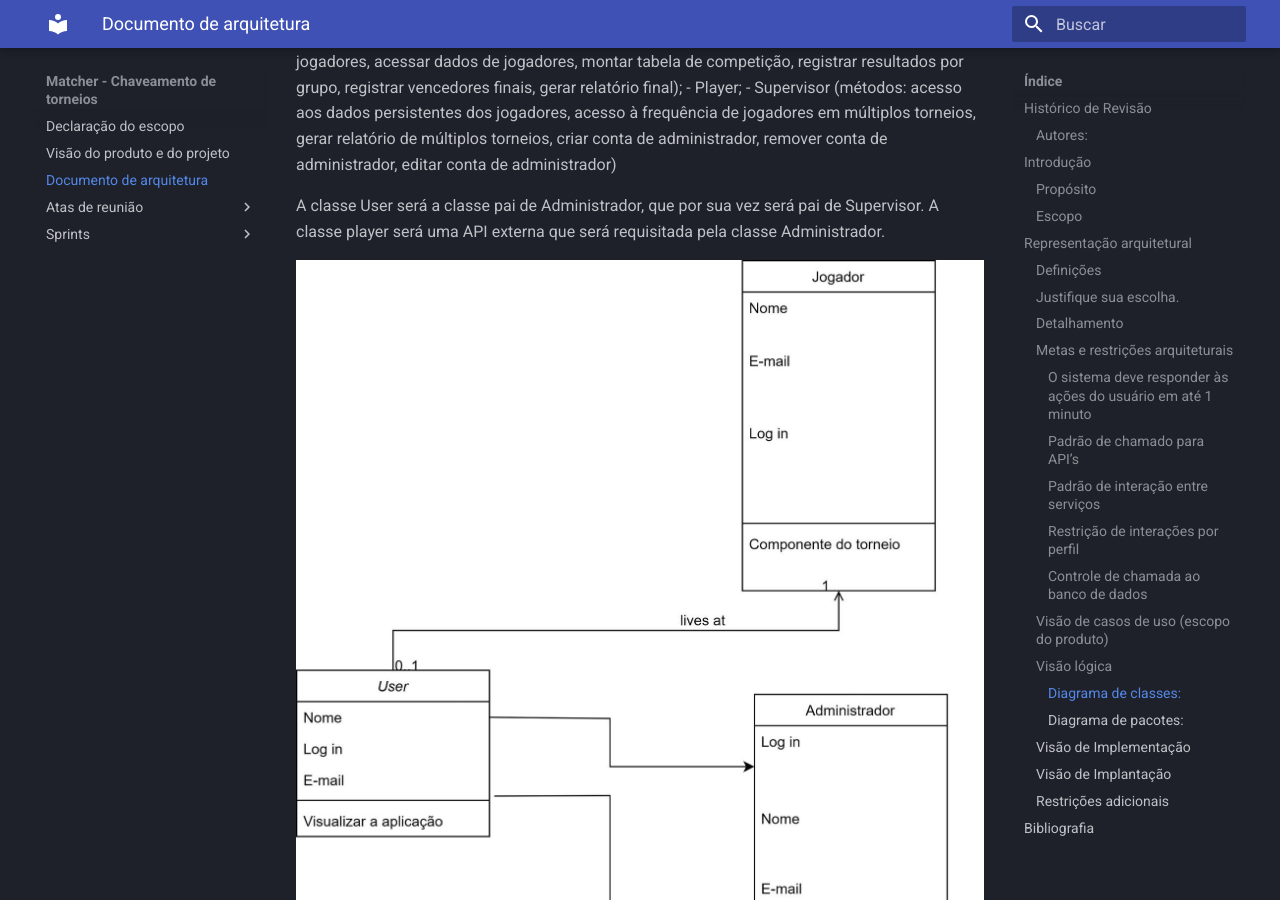
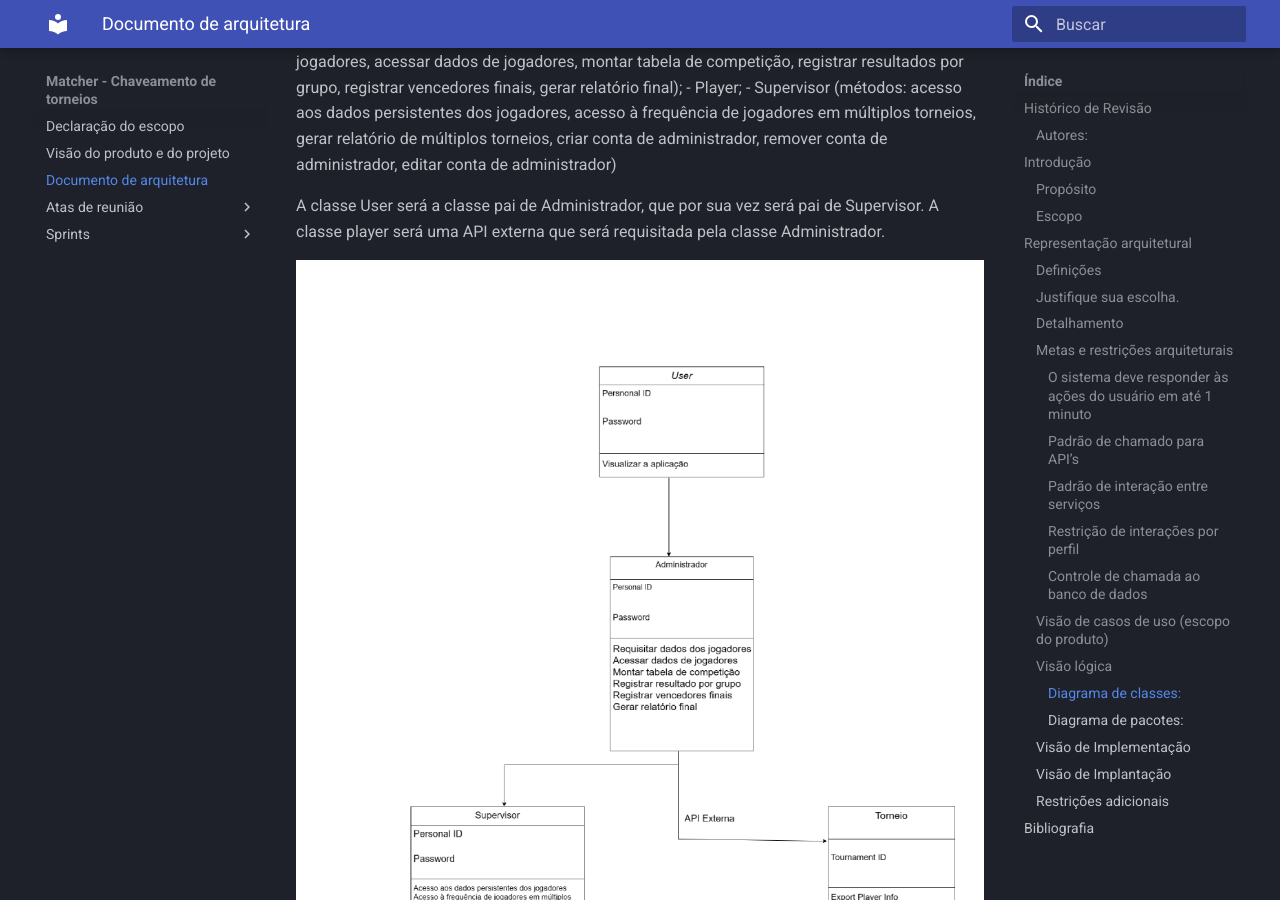
Before and after one commit to FGA0138-MDS-Ajax/2023-2-SIRIUS, an MkDocs documentation site: the page built from docs/documento-arquitetura.md, in a window 1280 px wide and 900 px high, scrolled down 3568 px. Built offline with MkDocs 1.6.1 and Material for MkDocs 9.7.7, drawn with Linux system fonts in a browser that asks for light colours.

Commit message:
Update documento-arquitetura.md

```diff
--- a/docs/documento-arquitetura.md
+++ b/docs/documento-arquitetura.md
@@ -86,7 +86,7 @@ O nosso projeto terá 4 principais classes:
 
 A classe User será a classe pai de Administrador, que por sua vez será pai de Supervisor. A classe player será uma API externa que será requisitada pela classe Administrador.
 
-![Diagrama de classes](diagrama-classes.jpeg)
+![Diagrama de classes](diagrama_classes.png)
 
 #### Diagrama de pacotes:
 
@@ -98,7 +98,7 @@ Quanto ao diagrama de pacotes, decidimos representar o nosso projeto dividido em
 
 
 
-![Visao de implementacao](diagrama-implementacao.jpeg)
+![Visao de implementacao](visao_implementacao.png)
 
 
 
```
